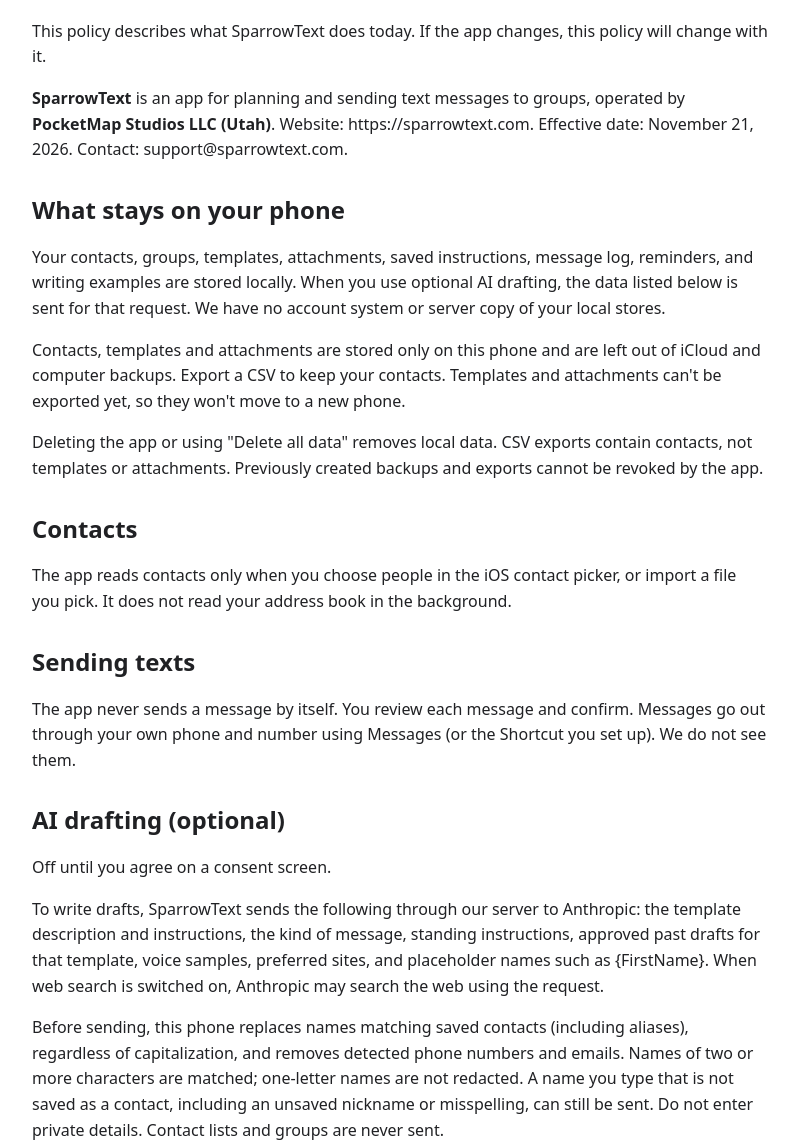
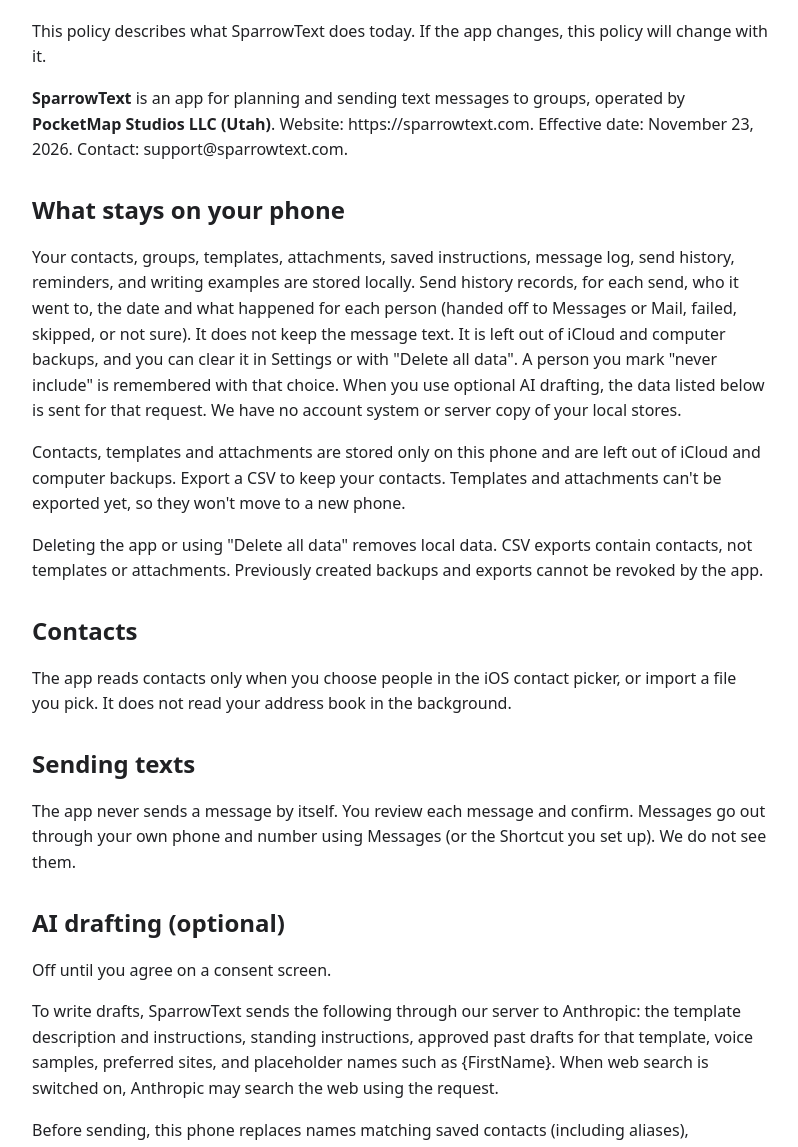
Before and after one commit to hallbd/sparrowtext-site, a plain HTML site: page privacy/index.html in a window 1280 px wide. Shown: the part 84-1231 px from the top of the page, without its empty margins (240-1038 px from the left). Drawn offline with Linux system fonts and the light colour scheme.

Commit message:
Home page: mention the group text option; privacy policy: send history, never include

```diff
--- a/privacy/index.html
+++ b/privacy/index.html
@@ -12,9 +12,9 @@ h1, h2 { line-height: 1.25; } h2 { margin-top: 2rem; } a { color: #174ea6; }
 <body><main>
 <h1>Privacy policy</h1>
 <p>This policy describes what SparrowText does today. If the app changes, this policy will change with it.</p>
-<p><strong>SparrowText</strong> is an app for planning and sending text messages to groups, operated by <strong>PocketMap Studios LLC (Utah)</strong>. Website: https://sparrowtext.com. Effective date: November 21, 2026. Contact: support@sparrowtext.com.</p>
+<p><strong>SparrowText</strong> is an app for planning and sending text messages to groups, operated by <strong>PocketMap Studios LLC (Utah)</strong>. Website: https://sparrowtext.com. Effective date: November 23, 2026. Contact: support@sparrowtext.com.</p>
 <h2>What stays on your phone</h2>
-<p>Your contacts, groups, templates, attachments, saved instructions, message log, reminders, and writing examples are stored locally. When you use optional AI drafting, the data listed below is sent for that request. We have no account system or server copy of your local stores.</p>
+<p>Your contacts, groups, templates, attachments, saved instructions, message log, send history, reminders, and writing examples are stored locally. Send history records, for each send, who it went to, the date and what happened for each person (handed off to Messages or Mail, failed, skipped, or not sure). It does not keep the message text. It is left out of iCloud and computer backups, and you can clear it in Settings or with &quot;Delete all data&quot;. A person you mark &quot;never include&quot; is remembered with that choice. When you use optional AI drafting, the data listed below is sent for that request. We have no account system or server copy of your local stores.</p>
 <p>Contacts, templates and attachments are stored only on this phone and are left out of iCloud and computer backups. Export a CSV to keep your contacts. Templates and attachments can&#x27;t be exported yet, so they won&#x27;t move to a new phone.</p>
 <p>Deleting the app or using &quot;Delete all data&quot; removes local data. CSV exports contain contacts, not templates or attachments. Previously created backups and exports cannot be revoked by the app.</p>
 <h2>Contacts</h2>
@@ -23,7 +23,7 @@ h1, h2 { line-height: 1.25; } h2 { margin-top: 2rem; } a { color: #174ea6; }
 <p>The app never sends a message by itself. You review each message and confirm. Messages go out through your own phone and number using Messages (or the Shortcut you set up). We do not see them.</p>
 <h2>AI drafting (optional)</h2>
 <p>Off until you agree on a consent screen.</p>
-<p>To write drafts, SparrowText sends the following through our server to Anthropic: the template description and instructions, the kind of message, standing instructions, approved past drafts for that template, voice samples, preferred sites, and placeholder names such as {FirstName}. When web search is switched on, Anthropic may search the web using the request.</p>
+<p>To write drafts, SparrowText sends the following through our server to Anthropic: the template description and instructions, standing instructions, approved past drafts for that template, voice samples, preferred sites, and placeholder names such as {FirstName}. When web search is switched on, Anthropic may search the web using the request.</p>
 <p>Before sending, this phone replaces names matching saved contacts (including aliases), regardless of capitalization, and removes detected phone numbers and emails. Names of two or more characters are matched; one-letter names are not redacted. A name you type that is not saved as a contact, including an unsaved nickname or misspelling, can still be sent. Do not enter private details. Contact lists and groups are never sent.</p>
 <p>The server adds fixed rules to every request so that the AI only drafts short text messages. It can decline other requests, and repeated declined requests can pause AI drafting for that anonymous ID for the month. When web search is on, the AI is told not to look up private individuals. Links in drafts are removed unless you typed them. The server keeps counts only, not message content.</p>
 <p>You can preview the exact request before generating drafts. AI drafts and lookup notes can be wrong or inappropriate. Read and edit drafts and check lookup notes before using them. You can report either in the app. You can withdraw consent any time in Settings.</p>
```
Also changed, not shown: index.html (+4 -3 lines).
